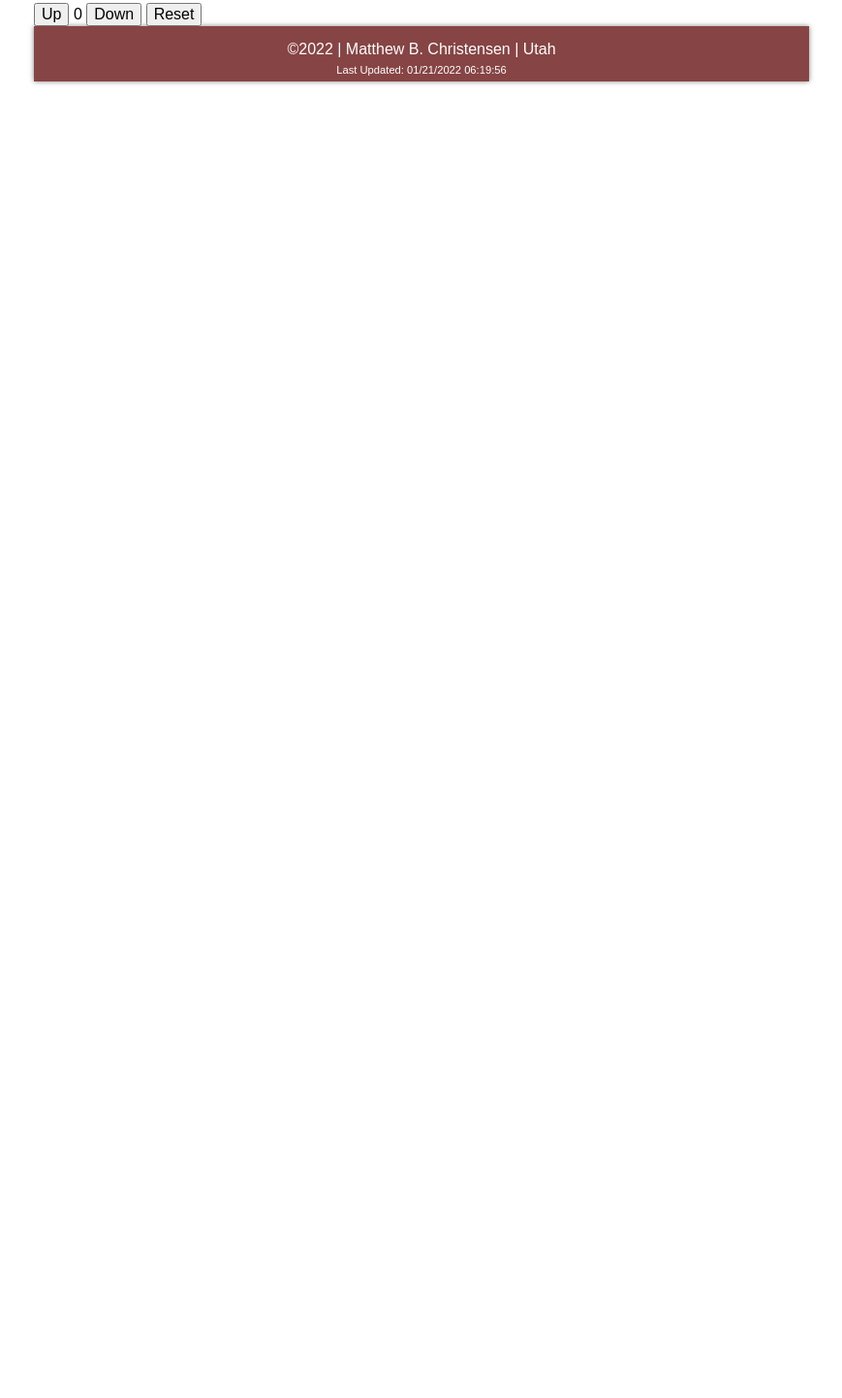
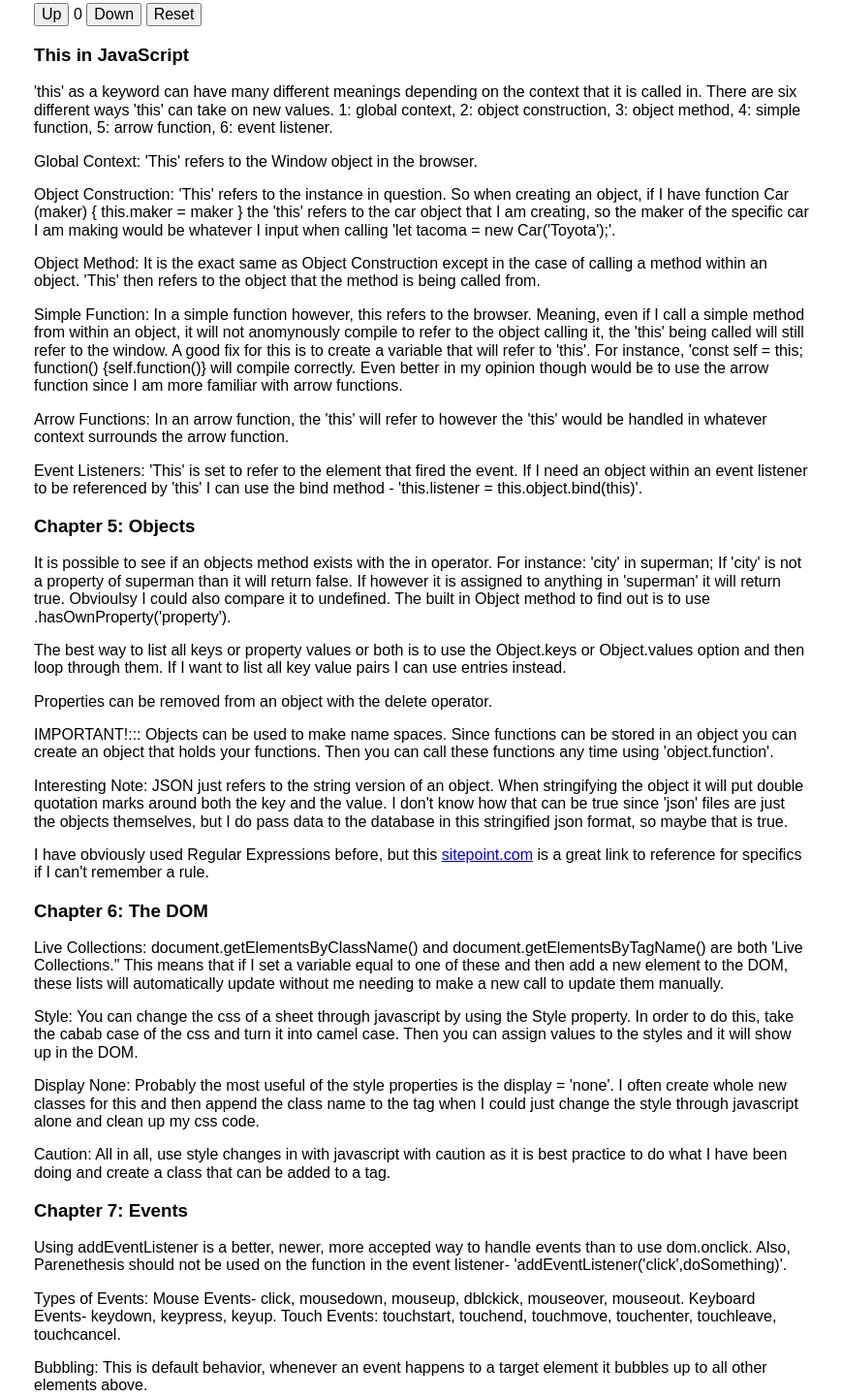
Before and after one commit to matthe68/WDD330_Portfolio, a plain HTML site: page week3/week3_notes.html in a window 1280 px wide. Shown: the part 449-1891 px from the top of the page at 97% size, without its empty margins (205-1074 px from the left). Before the commit the page ends 800 px from the top, so only its background shows below. Drawn offline with Linux system fonts and the light colour scheme.

Commit message:
all notes for week 3 are finished

```diff
--- a/week3/week3_notes.html
+++ b/week3/week3_notes.html
@@ -41,6 +41,57 @@
   <span id="ladder"></span>
   <button id="down">Down</button>
   <button id="reset">Reset</button>
+  <h3>This in JavaScript</h3>
+  <p>
+    'this' as a keyword can have many different meanings depending on the context that it is called in. There are six different ways 'this' can take on new values. 1: global context, 2: object construction, 3: object method, 4: simple function, 5: arrow function, 6: event listener.
+  </p>
+  <p>
+    Global Context: 'This' refers to the Window object in the browser.
+  </p>
+  <p>
+    Object Construction: 'This' refers to the instance in question. So when creating an object, if I have function Car (maker) { this.maker = maker } the 'this' refers to the car object that I am creating, so the maker of the specific car I am making would be whatever I input when calling 'let tacoma = new Car('Toyota');'.
+  </p>
+  <p>
+    Object Method: It is the exact same as Object Construction except in the case of calling a method within an object. 'This' then refers to the object that the method is being called from.
+  </p>
+  <p>
+    Simple Function: In a simple function however, this refers to the browser. Meaning, even if I call a simple method from within an object, it will not anomynously compile to refer to the object calling it, the 'this' being called will still refer to the window. A good fix for this is to create a variable that will refer to 'this'. For instance, 'const self = this; function() {self.function()} will compile correctly. Even better in my opinion though would be to use the arrow function since I am more familiar with arrow functions.
+  </p>
+  <p>
+    Arrow Functions: In an arrow function, the 'this' will refer to however the 'this' would be handled in whatever context surrounds the arrow function.
+  </p>
+  <p>
+    Event Listeners: 'This' is set to refer to the element that fired the event. If I need an object within an event listener to be referenced by 'this' I can use the bind method - 'this.listener = this.object.bind(this)'.
+  </p>
+  <h3>Chapter 5: Objects</h3>
+  <p>
+    It is possible to see if an objects method exists with the in operator. For instance: 'city' in superman; If 'city' is not a property of superman than it will return false. If however it is assigned to anything in 'superman' it will return true. Obvioulsy I could also compare it to undefined. The built in Object method to find out is to use .hasOwnProperty('property').
+  </p>
+  <p>
+    The best way to list all keys or property values or both is to use the Object.keys or Object.values option and then loop through them. If I want to list all key value pairs I can use entries instead.
+  </p>
+  <p>
+    Properties can be removed from an object with the delete operator.
+  </p>
+  <p>
+    IMPORTANT!::: Objects can be used to make name spaces. Since functions can be stored in an object you can create an object that holds your functions. Then you can call these functions any time using 'object.function'.
+  </p>
+  <p>
+    Interesting Note: JSON just refers to the string version of an object. When stringifying the object it will put double quotation marks around both the key and the value. I don't know how that can be true since 'json' files are just the objects themselves, but I do pass data to the database in this stringified json format, so maybe that is true.
+  </p>
+  <p>
+    I have obviously used Regular Expressions before, but this <a href="https://www.sitepoint.com/premium/books/javascript-novice-to-ninja-2nd-edition/read/5/k01nwu16/">sitepoint.com</a> is a great link to reference for specifics if I can't remember a rule.
+  </p>
+  <h3>Chapter 6: The DOM</h3>
+  <p>Live Collections: document.getElementsByClassName() and document.getElementsByTagName() are both 'Live Collections." This means that if I set a variable equal to one of these and then add a new element to the DOM, these lists will automatically update without me needing to make a new call to update them manually.</p>
+  <p>Style: You can change the css of a sheet through javascript by using the Style property. In order to do this, take the cabab case of the css and turn it into camel case. Then you can assign values to the styles and it will show up in the DOM.</p>
+  <p>Display None: Probably the most useful of the style properties is the display = 'none'. I often create whole new classes for this and then append the class name to the tag when I could just change the style through javascript alone and clean up my css code. </p>
+  <p>Caution: All in all, use style changes in with javascript with caution as it is best practice to do what I have been doing and create a class that can be added to a tag. </p>
+  <h3>Chapter 7: Events</h3>
+  <p>Using addEventListener is a better, newer, more accepted way to handle events than to use dom.onclick. Also, Parenethesis should not be used on the function in the event listener- 'addEventListener('click',doSomething)'. </p>
+  <p>Types of Events: Mouse Events- click, mousedown, mouseup, dblckick, mouseover, mouseout. Keyboard Events- keydown, keypress, keyup. Touch Events: touchstart, touchend, touchmove, touchenter, touchleave, touchcancel.</p>
+  <p>Bubbling: This is default behavior, whenever an event happens to a target element it bubbles up to all other elements above. </p>
+
   <footer>
     &copy;2022 | Matthew B. Christensen | Utah
     <div id="last-updated"></div>
```
